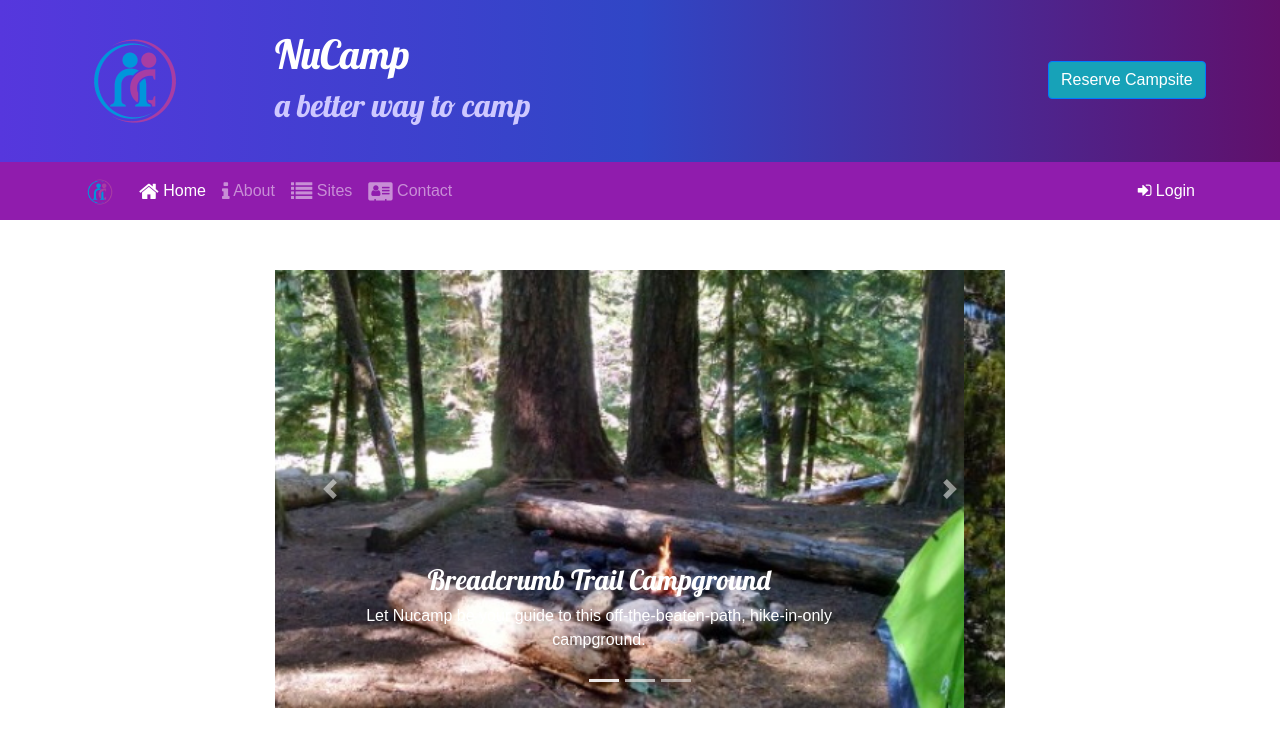
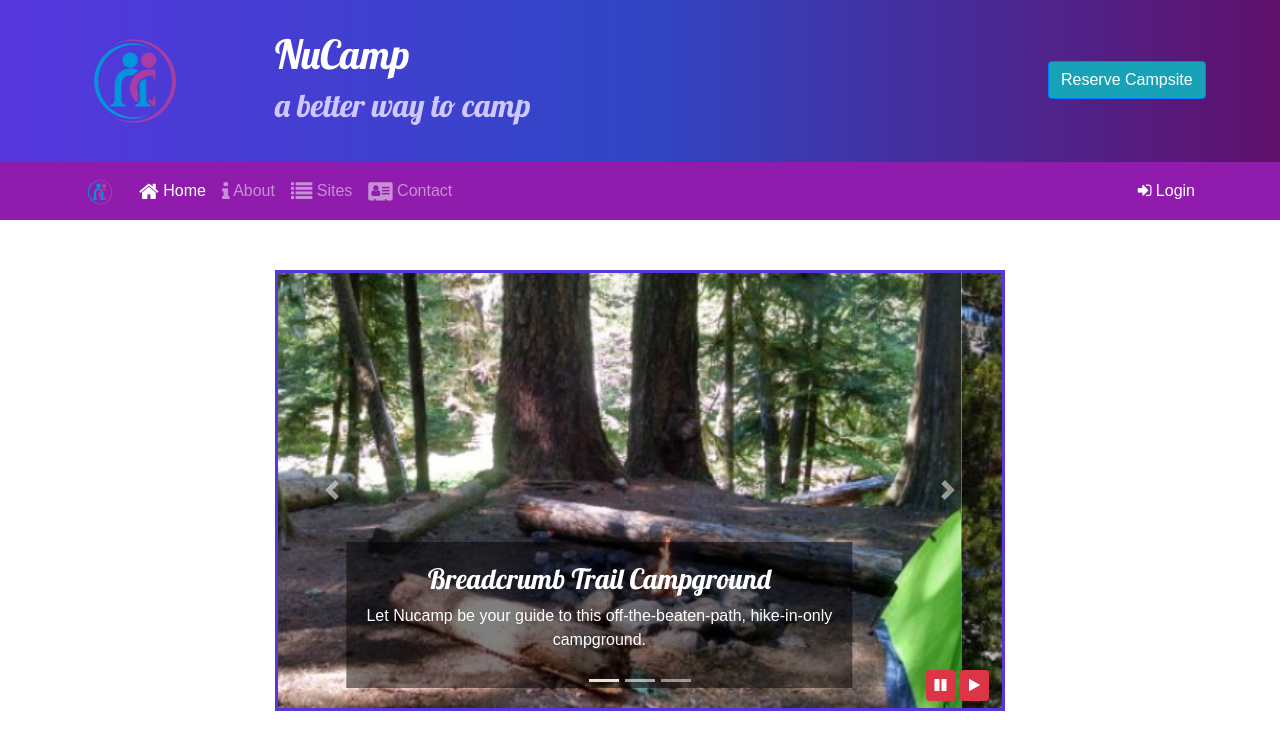
Before and after one commit to Brandylynnsmith88/Bootstrap, a website: page index.html in a window 1280 px wide. Shown: the top 755 px of the page. Drawn offline with nearby package versions, Linux system fonts and the light colour scheme.

Commit message:
Bootstrap and Jquery part 1

```diff
--- a/css/styles.css
+++ b/css/styles.css
@@ -45,3 +45,20 @@ footer {
     border: 1px solid #DDD;
     border-top: none;
     padding: 10px;
+}
+
+
+.carousel-caption {
+    background-color: rgba(0, 0, 0, 0.5);
+}
+
+.carousel {
+    border: solid #5637DD;
+}
+
+#carouselButton {
+    position: absolute;
+    right: 0;
+    bottom: 0;
+    z-index: 100;
+}
--- a/index.html
+++ b/index.html
@@ -199,6 +199,14 @@
                             <span class="carousel-control-next-icon"></span>
                             <span class="sr-only">Next</span>
                         </a>
+                        <div class="btn" id="carouselButton">
+                            <button class="btn btn-danger btn-sm" id="carouselPause">
+                                <i class="fa fa-pause"></i>
+                            </button>
+                            <button class="btn btn-danger btn-sm" id="carouselPlay">
+                                <i class="fa fa-play"></i>
+                            </button>
+                        </div>
                     </div>
                 </div>
             </div>
@@ -285,6 +293,19 @@
      <script src="node_modules/popper.js/dist/umd/popper.min.js"></script>
      <script src="node_modules/bootstrap/dist/js/bootstrap.min.js"></script>
 
+     <script>
+         $(function() {
+             $(".carousel").carousel({ interval: 2000 });
+             $("#carouselPause").click(function(){
+                 $(".carousel").carousel("pause");
+             });
+             $("#carouselPlay").click(function(){
+                 $(".carousel").carousel("cycle");
+             });
+         });
+     </script>
+
+
 </body>
 
 </html>
```
